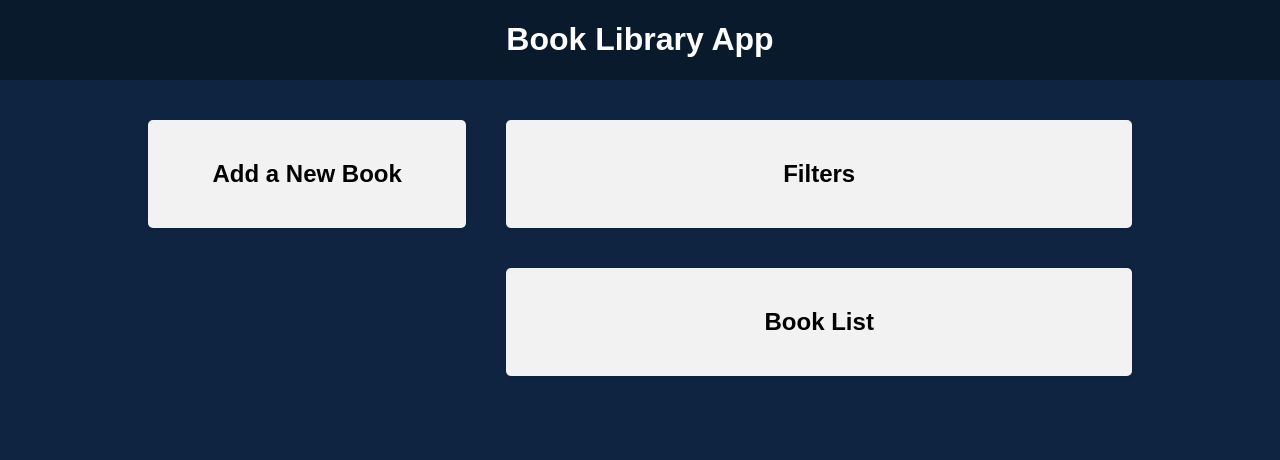
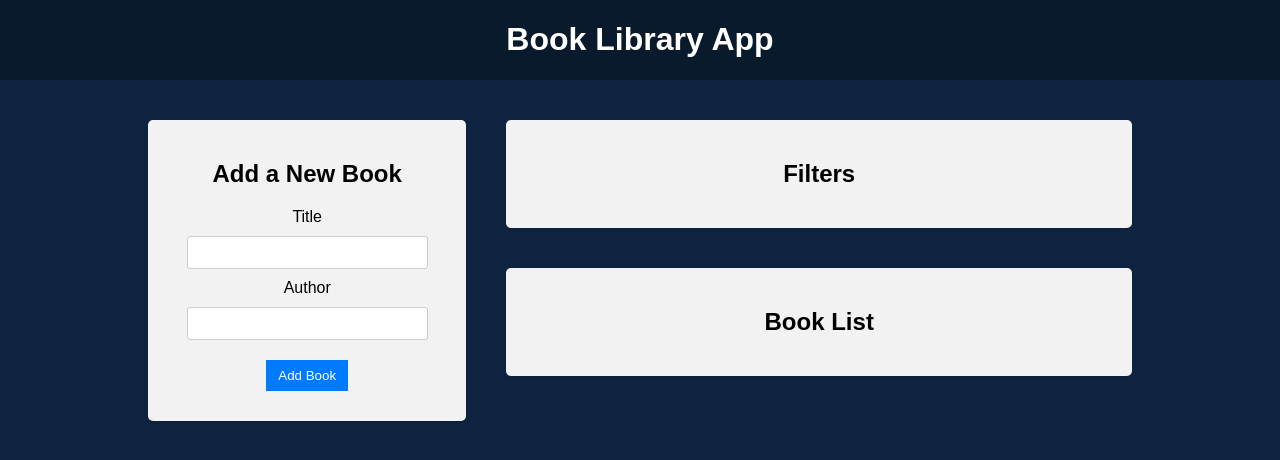
Before and after one commit to samilessons/book-store-students, a React (Vite) app in the folder frontend/: page / in a window 1280 px wide. Shown: the top 460 px of the page. Built offline with nearby package versions, Linux system fonts and the light colour scheme.

Commit message:
create form with local state

```diff
--- a/frontend/src/components/bookForm/BookForm.tsx
+++ b/frontend/src/components/bookForm/BookForm.tsx
@@ -1,11 +1,32 @@
+import { useState, type ReactEventHandler } from "react";
 import "./BookForm.css";
 
 export default function BookForm() {
+  const [title, setTitle] = useState("");
+  const [author, setAuthor] = useState("");
+
+  const hanldeSubmit = (e: React.FormEvent<HTMLFormElement>) => {
+    e.preventDefault();
+    if (title && author) {
+      //disptach action
+      setTitle("");
+      setAuthor("");
+    }
+
+  }
   return (
     <div className="app-block book-form">
       <h2>Add a New Book</h2>
-      <form>
-
+      <form onSubmit={hanldeSubmit}>
+        <div>
+          <label htmlFor="title">Title</label>
+          <input type="text" id="title" value={title} onChange={(e) => setTitle(e.target.value)} />
+        </div>
+        <div>
+          <label htmlFor="author">Author</label>
+          <input type="text" id="author" value={author} onChange={(e) => setAuthor(e.target.value)} />
+        </div>
+        <button type="submit">Add Book</button>
       </form>
     </div>
   )
```
